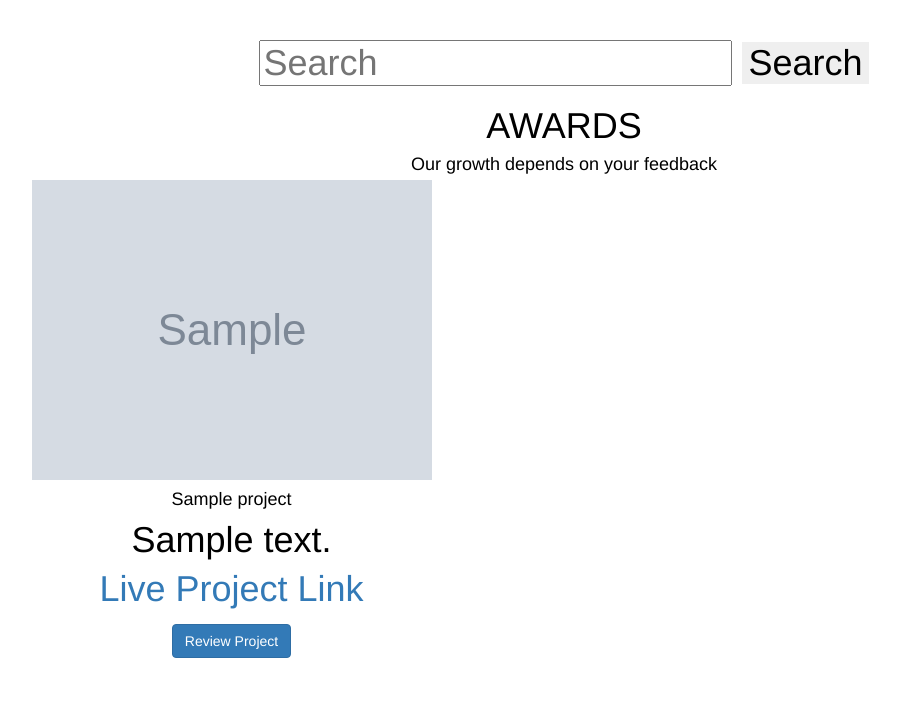
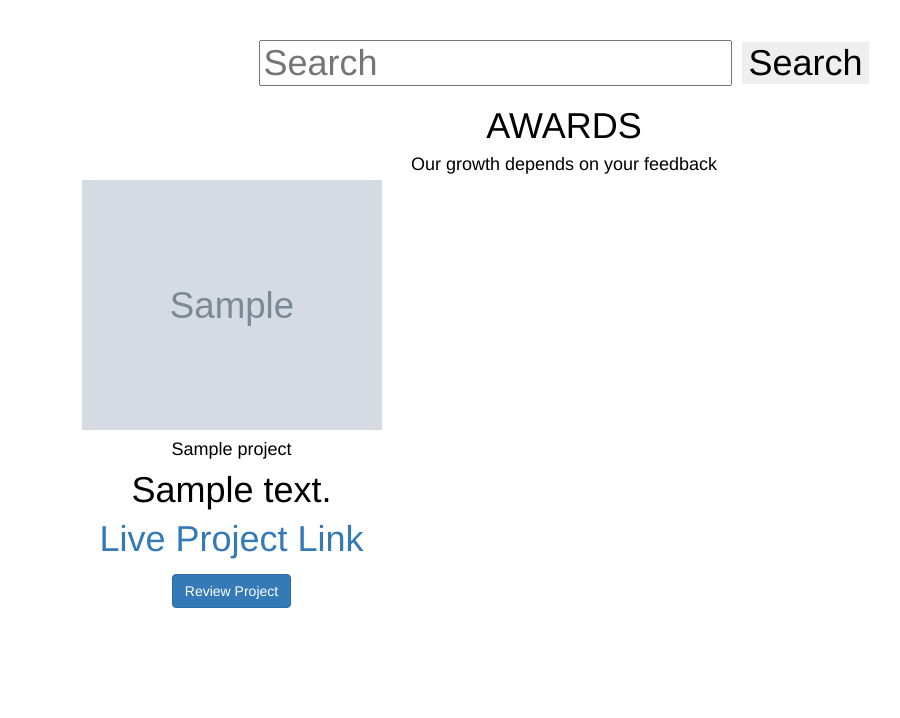
Before and after one commit to vincentouma/Awards, a Django app: page / in a window 1280 px wide. Shown: the part 124-842 px from the top of the page, without its empty margins (76-976 px from the left). After the commit the page ends 732 px from the top, so only its background shows below. Run offline with Django 3.2, Linux system fonts and the light colour scheme; tables that the repository leaves empty hold one stand-in row (values such as "Sample post"); grey boxes marked "Sample" are stand-in pictures; some libraries are stand-ins or nearby versions.

Commit message:
update app

```diff
--- a/award/templates/home.html
+++ b/award/templates/home.html
@@ -36,14 +36,15 @@
    <div class="row" style="margin-top:30px;">
        {% for image in all_images%}
 
-       <div class="col-md-5 main-page d-flex" style=" margin-top: 40px; margin-bottom:50px;">
+       <div class="col-md-5 main-page d-flex"  style=" margin-top: 40px; margin-bottom:50px;">
            <div class="card card-cascade wider flex-fill ">
 
                <!-- Card image -->
-               <div class="view view-cascade overlay">
+               <div class="">
                    <a data-toggle="modal" data-target="#{{image.id}}"><img class="card-img-top"
-                           src="{{image.image.url}}" alt="{{image.title}}"></a>
+                           src="{{image.image.url}}" alt="{{image.title}}" height="250px" width="300px"></a>
                </div>
+               <div class=""></div>
                <!--Card content-->
                <div class="card-body">
 
@@ -58,6 +59,7 @@
                </div>
            </div>
        </div>
+       <div col-md-5 main-page d-flex ></div>
        <!--Modal: modalYT-->
        <div class="modal fade" id="{{image.id}}" tabindex="-1" role="dialog" aria-labelledby="myModalLabel"
            aria-hidden="true">
@@ -70,7 +72,8 @@
            </div>
        </div>
        <!--Modal: modalYT-->
-
+<br>
+<br>
 
        {% empty %}
 
--- a/award/views.py
+++ b/award/views.py
@@ -16,7 +16,6 @@ def home(request):
     all_project = Project.fetch_all_images()
     return render(request,"home.html",{"all_images":all_project})
 
-@login_required(login_url='/accounts/login/')
 def new_profile(request):
     current_user = request.user
     if request.method == 'POST':
```
Also changed, not shown: award/migrations/0001_initial.py, media/project_pics/1.jpeg (added), media/project_pics/2.jpeg (added), media/project_pics/3.jpg (added).
